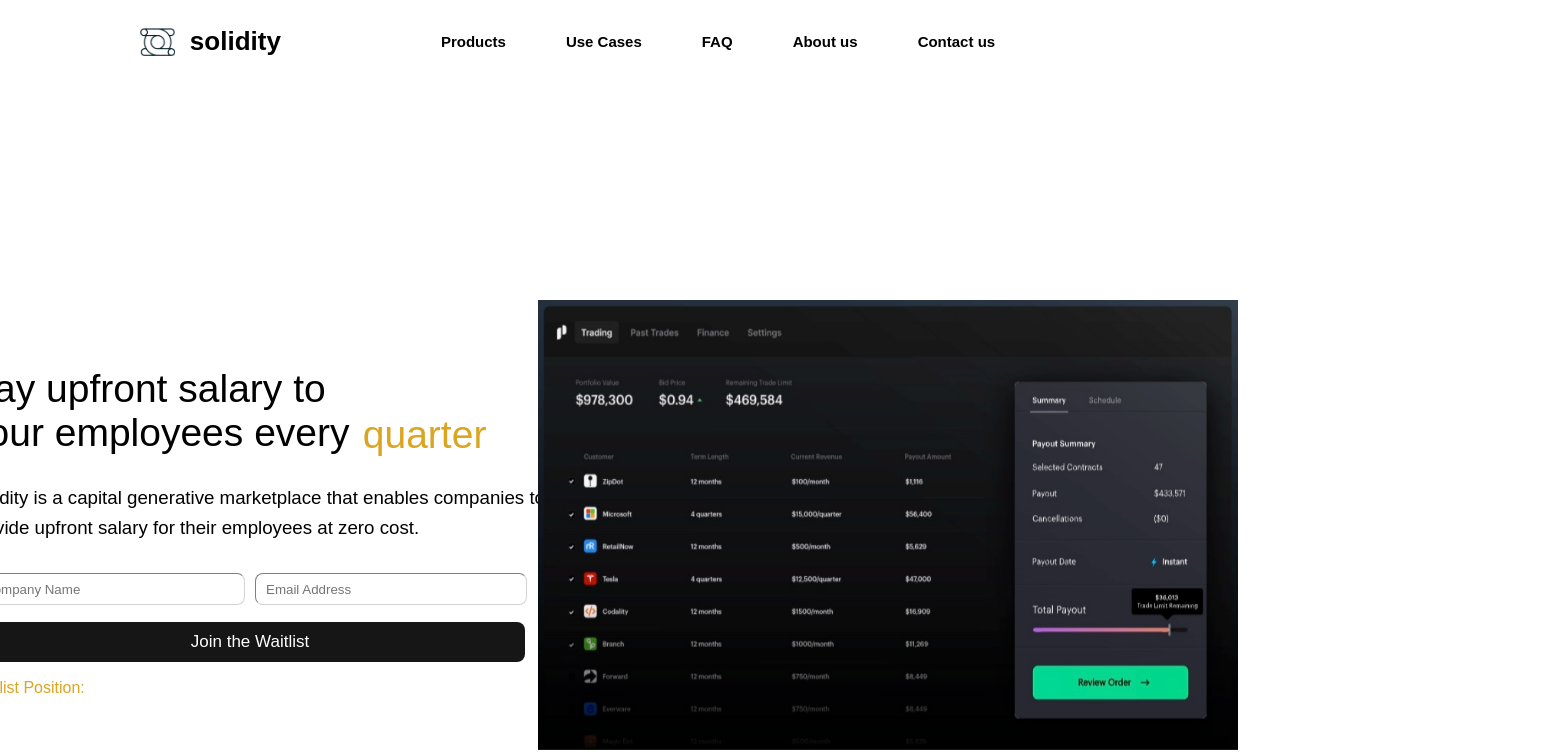
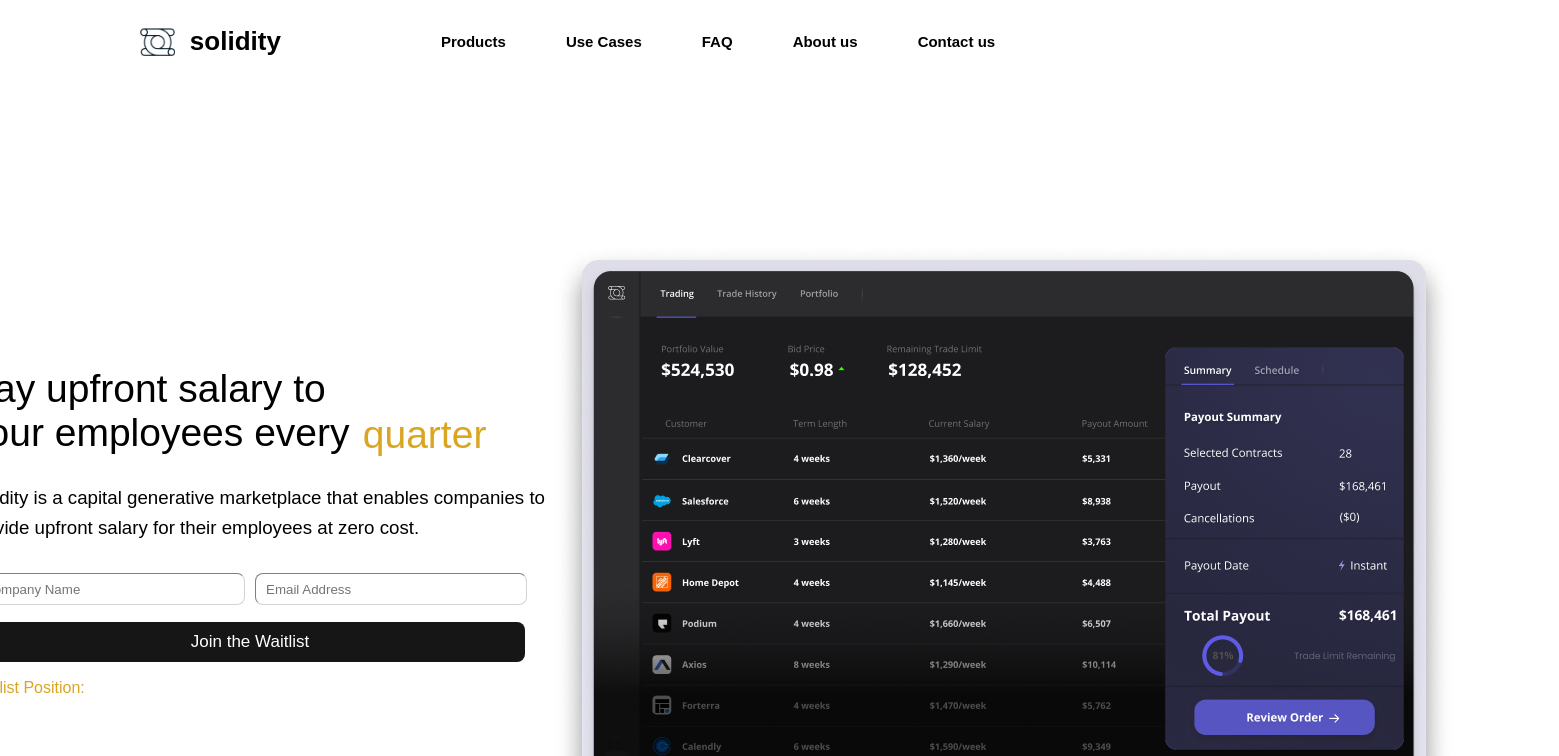
Before and after one commit to casperyonel/landing-page-salaries-2, a React (Create React App) app: page / in a window 1280 px wide. Shown: the top 756 px of the page, 1559 px wide, since content can reach past the window. Built offline with nearby package versions, Linux system fonts and the light colour scheme.

Commit message:
added dashboard

```diff
--- a/src/components/Graphic.js
+++ b/src/components/Graphic.js
@@ -1,8 +1,9 @@
-import dashboard from "../dummyDashboard.png"
+import dashboard from "../Solidity Dashboard (8).png"
 
 const Graphic = () => {
     return (
         <div className="block-2-right">
+            {/* <img id="dashboard" src={dashboard} alt="" /> */}
             <img id="dashboard" src={dashboard} alt="" />
         </div>
     )
--- a/src/index.css
+++ b/src/index.css
@@ -269,10 +269,10 @@
 }
 
 #dashboard {
-  width: 700px;
-  height: 450px;
+  /* width: 700px;
+  height: 450px; */
   margin-right: 100px;
-  margin-left: 30px;
+  margin-left: 40px;
   /* margin: 10px 10px 50px 50px; */
 }
 
```
Also changed, not shown: src/Solidity Dashboard (8).png (added).
